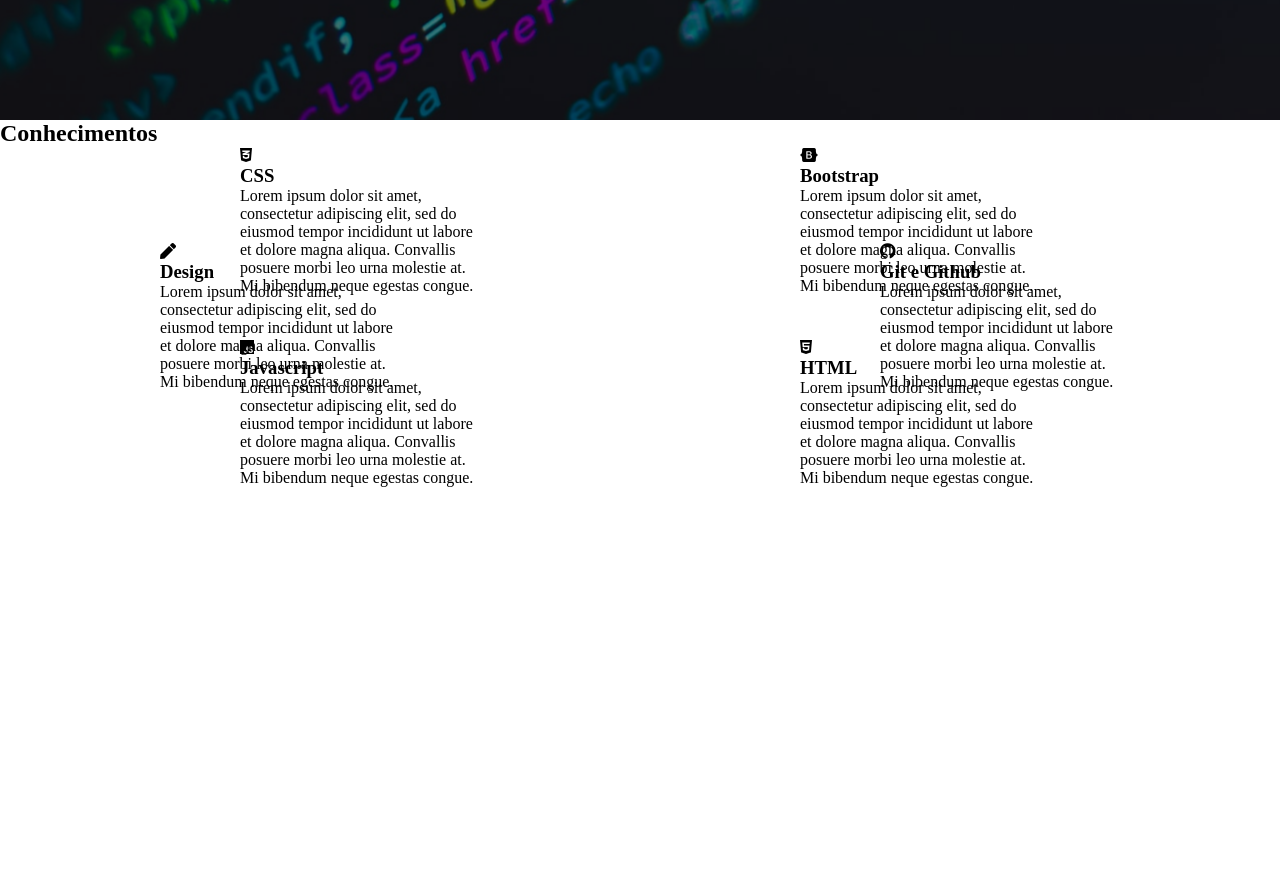
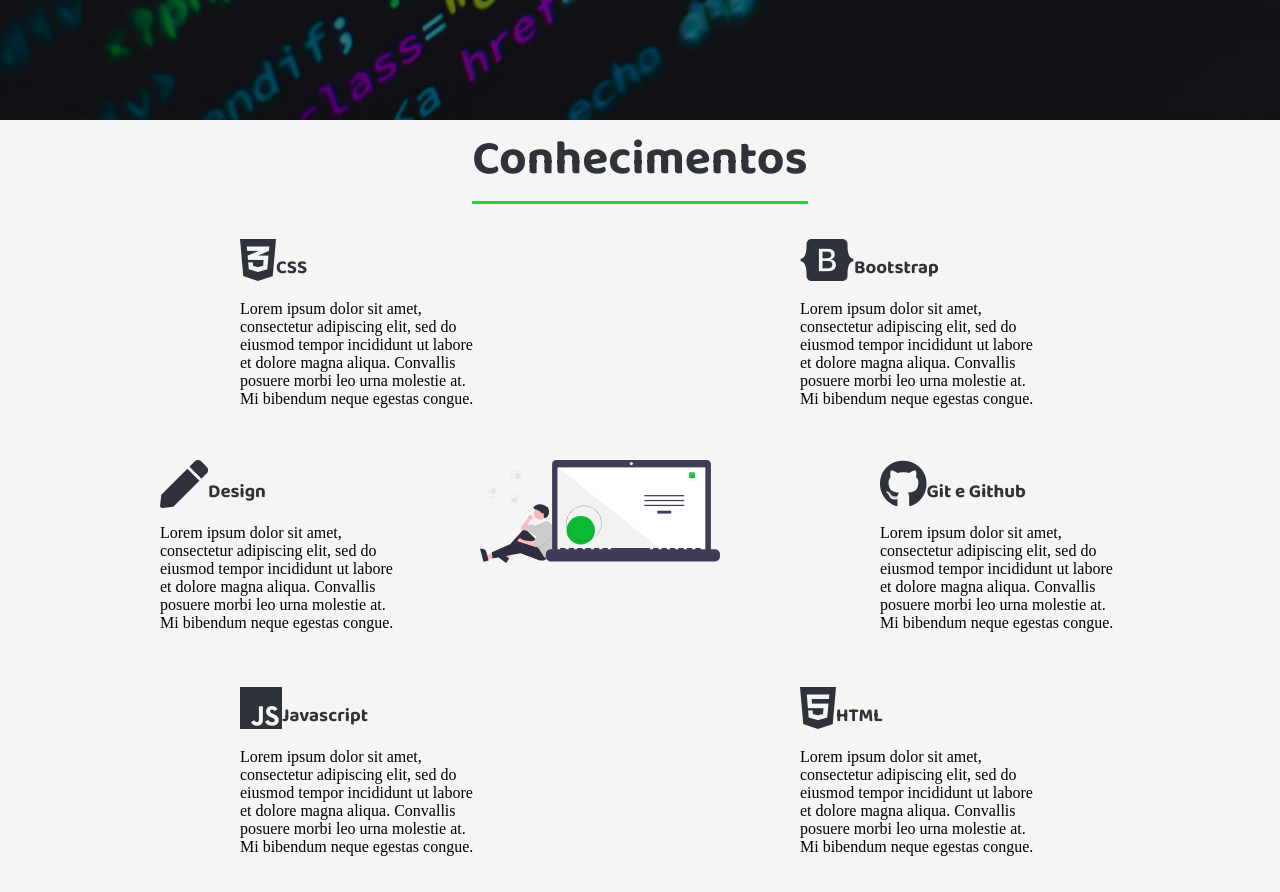
Before and after one commit to acdavi/portfolio, a plain HTML site: page index.html in a window 1280 px wide. Shown: the part 680-1572 px from the top of the page. Before the commit the page ends 1167 px from the top, so only its background shows below. Drawn offline with Linux system fonts and the light colour scheme.

Commit message:
Adding customization in the knowledge tab

```diff
--- a/index.html
+++ b/index.html
@@ -50,6 +50,7 @@
                 <a href="https://www.linkedin.com/in/davi-c%C3%A2ndido-195b0715b/"><i class="fab fa-linkedin-in"></i></a>
             </div>
         </aside>
+
         <section class="sessao-conhecimentos">
             <div class="sessao-header">
                 <h1>Conhecimentos</h1>
@@ -117,6 +118,10 @@
                     </div>
                 </div>
 
+                <div class="conhecimento-img-wrapper">
+                    <img src="/img/knowledge.svg">
+                </div>
+
             </div>
         </section>
 
--- a/style.css
+++ b/style.css
@@ -157,11 +157,11 @@ header {
     border-radius : 5px;
     cursor        : pointer;
     opacity       : 0;
-    animation     : moveBanner 1s 1s forwards
+    animation     : moveBanner 1s 1s forwards;
+    transition: 1s;
 }
 
 .banner button:hover {
-    opacity: 0.1;
     color: #000;
 }
 
@@ -249,10 +249,48 @@ header {
     background-color: #24fe41;
 }
 
+.sessao-conhecimentos{
+    background-color: #f5f5f5;
+}
+
+.sessao-header{
+    display: flex;
+    align-items: center;
+    justify-content: center;
+}
+
+.sessao-header h1{
+    font-family: var(--main-font);
+    font-size: 3rem;
+    color: rgb(46, 51, 59);
+    border-bottom: solid 3px rgb(35, 208, 73);
+    margin-bottom: 2rem;
+}
+
 .conhecimentos{
     display: grid;
     grid-template-columns: repeat(16, 1fr);
-    grid-template-rows: repeat(6, 3rem);
+    grid-template-rows: repeat(6, 6rem);
+    row-gap: 1rem;
+}
+
+.conhecimento-header{
+    display: flex;
+    align-items: center;
+    color: rgb(46, 51, 59);
+}
+
+.conhecimento-header i{
+    font-size: 3rem;
+    margin-bottom: 1rem;
+}
+
+.conhecimento-header h3{
+    font-family: var(--main-font);
+}
+
+.conhecimento-text {
+    font-family: var(--second-font);
 }
 
 .conhecimento:nth-child(1){
@@ -284,3 +322,14 @@ header {
     grid-column: 11/14;
     grid-row: 5/-1;
 }
+
+.conhecimento-img-wrapper{
+    grid-column: 7/10;
+    grid-row: 3/6;
+    width: 100%;
+}
+
+.conhecimento-img-wrapper img{
+    object-fit: cover;
+    width: 100%;
+}
```
Also changed, not shown: img/knowledge.svg (added).
